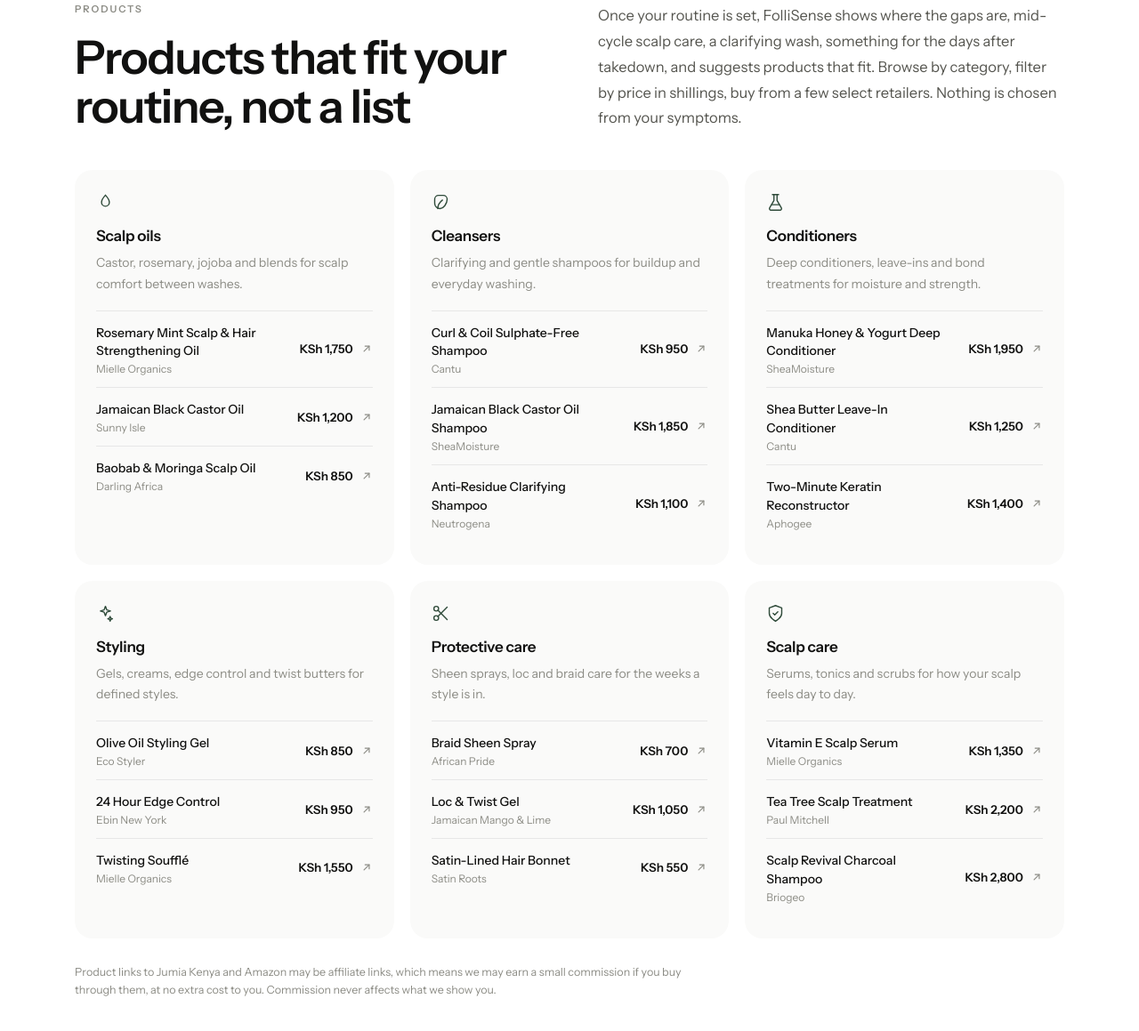
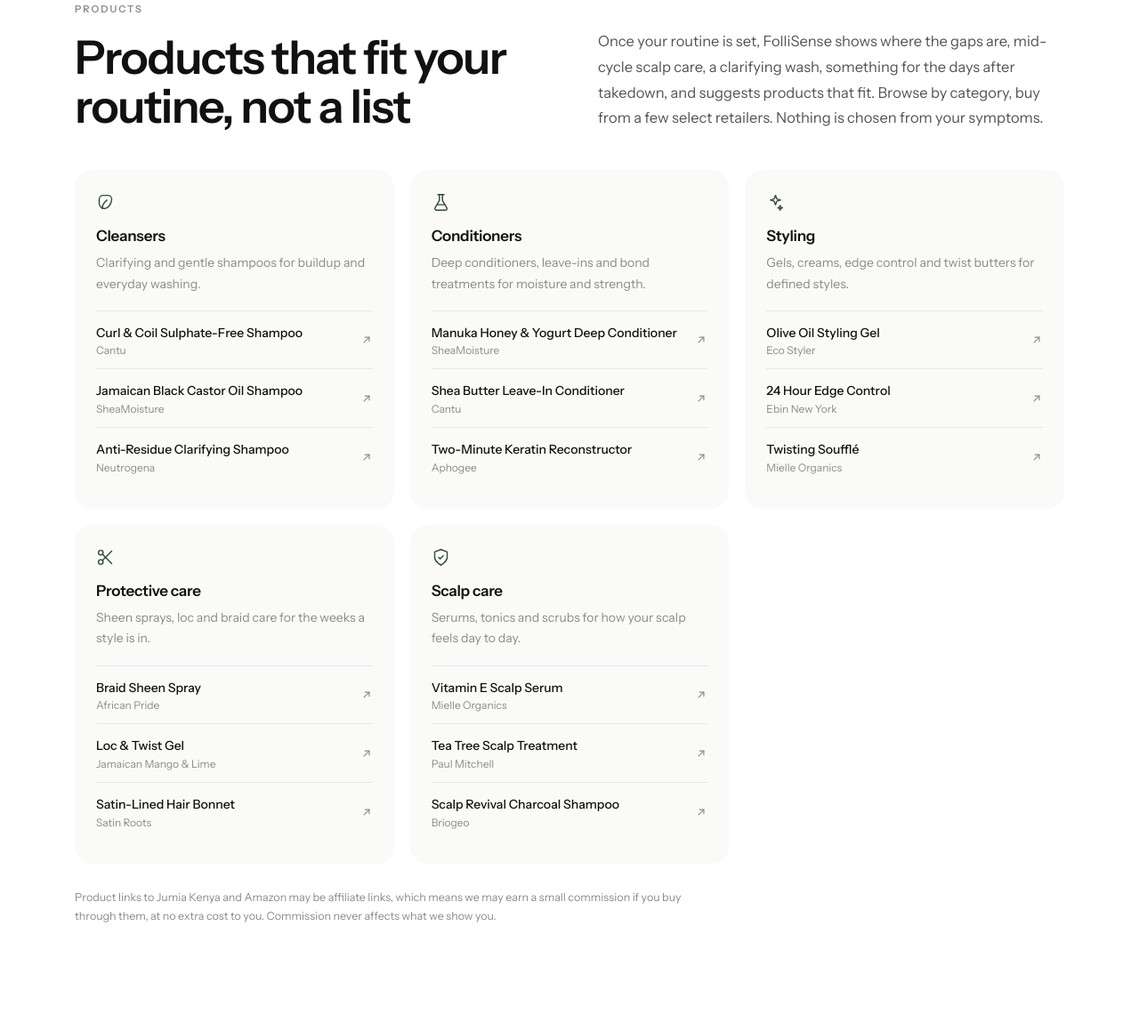
Before and after one commit to Follisense/follisense-web, a plain HTML site: page index.html in a window 1280 px wide. Shown: the part 2778-3937 px from the top of the page at 89% size. Drawn offline with Linux system fonts and the light colour scheme.

Commit message:
remove scalp oils category and product prices

```diff
--- a/index.html
+++ b/index.html
@@ -241,7 +241,6 @@
   .prod-name { font-size: 14px; font-weight: 500; line-height: 1.35; color: var(--ink); transition: color .18s; }
   .prod-brand { font-size: 12px; color: var(--faint); margin-top: 3px; }
   .prod-right { display: flex; align-items: center; gap: 8px; flex-shrink: 0; }
-  .prod-price { font-size: 13.5px; font-weight: 600; color: var(--ink); white-space: nowrap; }
   .prod-go { width: 14px; height: 14px; stroke: var(--faint); fill: none; stroke-width: 2; stroke-linecap: round; stroke-linejoin: round; flex-shrink: 0; }
   .prod:hover .prod-go { stroke: var(--accent); }
   .buy-note { font-size: 12px; color: var(--faint); margin-top: 14px; }
@@ -464,49 +463,12 @@
       </div>
       <p class="copy">
         Once your routine is set, FolliSense shows where the gaps are, mid-cycle scalp care, a clarifying wash,
-        something for the days after takedown, and suggests products that fit. Browse by category, filter by
-        price in shillings, buy from a few select retailers. Nothing is chosen from your symptoms.
+        something for the days after takedown, and suggests products that fit. Browse by category, buy from a
+        few select retailers. Nothing is chosen from your symptoms.
       </p>
     </div>
 
     <div class="grid grid-3">
-      <div class="card card-flat reveal" style="padding:26px 24px">
-        <span class="ico" style="display:block;margin-bottom:16px"><svg viewBox="0 0 24 24"><path d="M12 2.7s5 5.4 5 9.3a5 5 0 0 1-10 0c0-3.9 5-9.3 5-9.3z"/></svg></span>
-        <h3 style="font-size:17px;margin-bottom:8px">Scalp oils</h3>
-        <p class="small">Castor, rosemary, jojoba and blends for scalp comfort between washes.</p>
-        <div class="prod-list">
-          <a class="prod" href="https://www.jumia.co.ke/catalog/?q=mielle+rosemary+mint+oil" target="_blank" rel="sponsored noopener noreferrer">
-            <span>
-              <span class="prod-name">Rosemary Mint Scalp &amp; Hair Strengthening Oil</span>
-              <span class="prod-brand" style="display:block">Mielle Organics</span>
-            </span>
-            <span class="prod-right">
-              <span class="prod-price">KSh 1,750</span>
-              <svg class="prod-go" viewBox="0 0 24 24" aria-hidden="true"><path d="M7 17L17 7"/><path d="M9 7h8v8"/></svg>
-            </span>
-          </a>
-          <a class="prod" href="https://www.jumia.co.ke/catalog/?q=sunny+isle+jamaican+black+castor+oil" target="_blank" rel="sponsored noopener noreferrer">
-            <span>
-              <span class="prod-name">Jamaican Black Castor Oil</span>
-              <span class="prod-brand" style="display:block">Sunny Isle</span>
-            </span>
-            <span class="prod-right">
-              <span class="prod-price">KSh 1,200</span>
-              <svg class="prod-go" viewBox="0 0 24 24" aria-hidden="true"><path d="M7 17L17 7"/><path d="M9 7h8v8"/></svg>
-            </span>
-          </a>
-          <a class="prod" href="https://www.jumia.co.ke/catalog/?q=baobab+moringa+scalp+oil" target="_blank" rel="sponsored noopener noreferrer">
-            <span>
-              <span class="prod-name">Baobab &amp; Moringa Scalp Oil</span>
-              <span class="prod-brand" style="display:block">Darling Africa</span>
-            </span>
-            <span class="prod-right">
-              <span class="prod-price">KSh 850</span>
-              <svg class="prod-go" viewBox="0 0 24 24" aria-hidden="true"><path d="M7 17L17 7"/><path d="M9 7h8v8"/></svg>
-            </span>
-          </a>
-        </div>
-      </div>
       <div class="card card-flat reveal" style="padding:26px 24px">
         <span class="ico" style="display:block;margin-bottom:16px"><svg viewBox="0 0 24 24"><path d="M11 20A7 7 0 0 1 4 13V8a5 5 0 0 1 5-5h6a5 5 0 0 1 5 5c0 6-5 12-9 12z"/><path d="M8 20c0-4 2-8 6-11"/></svg></span>
         <h3 style="font-size:17px;margin-bottom:8px">Cleansers</h3>
@@ -518,7 +480,6 @@
               <span class="prod-brand" style="display:block">Cantu</span>
             </span>
             <span class="prod-right">
-              <span class="prod-price">KSh 950</span>
               <svg class="prod-go" viewBox="0 0 24 24" aria-hidden="true"><path d="M7 17L17 7"/><path d="M9 7h8v8"/></svg>
             </span>
           </a>
@@ -528,7 +489,6 @@
               <span class="prod-brand" style="display:block">SheaMoisture</span>
             </span>
             <span class="prod-right">
-              <span class="prod-price">KSh 1,850</span>
               <svg class="prod-go" viewBox="0 0 24 24" aria-hidden="true"><path d="M7 17L17 7"/><path d="M9 7h8v8"/></svg>
             </span>
           </a>
@@ -538,7 +498,6 @@
               <span class="prod-brand" style="display:block">Neutrogena</span>
             </span>
             <span class="prod-right">
-              <span class="prod-price">KSh 1,100</span>
               <svg class="prod-go" viewBox="0 0 24 24" aria-hidden="true"><path d="M7 17L17 7"/><path d="M9 7h8v8"/></svg>
             </span>
           </a>
@@ -555,7 +514,6 @@
               <span class="prod-brand" style="display:block">SheaMoisture</span>
             </span>
             <span class="prod-right">
-              <span class="prod-price">KSh 1,950</span>
               <svg class="prod-go" viewBox="0 0 24 24" aria-hidden="true"><path d="M7 17L17 7"/><path d="M9 7h8v8"/></svg>
             </span>
           </a>
@@ -565,7 +523,6 @@
               <span class="prod-brand" style="display:block">Cantu</span>
             </span>
             <span class="prod-right">
-              <span class="prod-price">KSh 1,250</span>
               <svg class="prod-go" viewBox="0 0 24 24" aria-hidden="true"><path d="M7 17L17 7"/><path d="M9 7h8v8"/></svg>
             </span>
           </a>
@@ -575,7 +532,6 @@
               <span class="prod-brand" style="display:block">Aphogee</span>
             </span>
             <span class="prod-right">
-              <span class="prod-price">KSh 1,400</span>
               <svg class="prod-go" viewBox="0 0 24 24" aria-hidden="true"><path d="M7 17L17 7"/><path d="M9 7h8v8"/></svg>
             </span>
           </a>
@@ -592,7 +548,6 @@
               <span class="prod-brand" style="display:block">Eco Styler</span>
             </span>
             <span class="prod-right">
-              <span class="prod-price">KSh 850</span>
               <svg class="prod-go" viewBox="0 0 24 24" aria-hidden="true"><path d="M7 17L17 7"/><path d="M9 7h8v8"/></svg>
             </span>
           </a>
@@ -602,7 +557,6 @@
               <span class="prod-brand" style="display:block">Ebin New York</span>
             </span>
             <span class="prod-right">
-              <span class="prod-price">KSh 950</span>
               <svg class="prod-go" viewBox="0 0 24 24" aria-hidden="true"><path d="M7 17L17 7"/><path d="M9 7h8v8"/></svg>
             </span>
           </a>
@@ -612,7 +566,6 @@
               <span class="prod-brand" style="display:block">Mielle Organics</span>
             </span>
             <span class="prod-right">
-              <span class="prod-price">KSh 1,550</span>
               <svg class="prod-go" viewBox="0 0 24 24" aria-hidden="true"><path d="M7 17L17 7"/><path d="M9 7h8v8"/></svg>
             </span>
           </a>
@@ -629,7 +582,6 @@
               <span class="prod-brand" style="display:block">African Pride</span>
             </span>
             <span class="prod-right">
-              <span class="prod-price">KSh 700</span>
               <svg class="prod-go" viewBox="0 0 24 24" aria-hidden="true"><path d="M7 17L17 7"/><path d="M9 7h8v8"/></svg>
             </span>
           </a>
@@ -639,7 +591,6 @@
               <span class="prod-brand" style="display:block">Jamaican Mango &amp; Lime</span>
             </span>
             <span class="prod-right">
-              <span class="prod-price">KSh 1,050</span>
               <svg class="prod-go" viewBox="0 0 24 24" aria-hidden="true"><path d="M7 17L17 7"/><path d="M9 7h8v8"/></svg>
             </span>
           </a>
@@ -649,7 +600,6 @@
               <span class="prod-brand" style="display:block">Satin Roots</span>
             </span>
             <span class="prod-right">
-              <span class="prod-price">KSh 550</span>
               <svg class="prod-go" viewBox="0 0 24 24" aria-hidden="true"><path d="M7 17L17 7"/><path d="M9 7h8v8"/></svg>
             </span>
           </a>
@@ -666,7 +616,6 @@
               <span class="prod-brand" style="display:block">Mielle Organics</span>
             </span>
             <span class="prod-right">
-              <span class="prod-price">KSh 1,350</span>
               <svg class="prod-go" viewBox="0 0 24 24" aria-hidden="true"><path d="M7 17L17 7"/><path d="M9 7h8v8"/></svg>
             </span>
           </a>
@@ -676,7 +625,6 @@
               <span class="prod-brand" style="display:block">Paul Mitchell</span>
             </span>
             <span class="prod-right">
-              <span class="prod-price">KSh 2,200</span>
               <svg class="prod-go" viewBox="0 0 24 24" aria-hidden="true"><path d="M7 17L17 7"/><path d="M9 7h8v8"/></svg>
             </span>
           </a>
@@ -686,7 +634,6 @@
               <span class="prod-brand" style="display:block">Briogeo</span>
             </span>
             <span class="prod-right">
-              <span class="prod-price">KSh 2,800</span>
               <svg class="prod-go" viewBox="0 0 24 24" aria-hidden="true"><path d="M7 17L17 7"/><path d="M9 7h8v8"/></svg>
             </span>
           </a>
```
